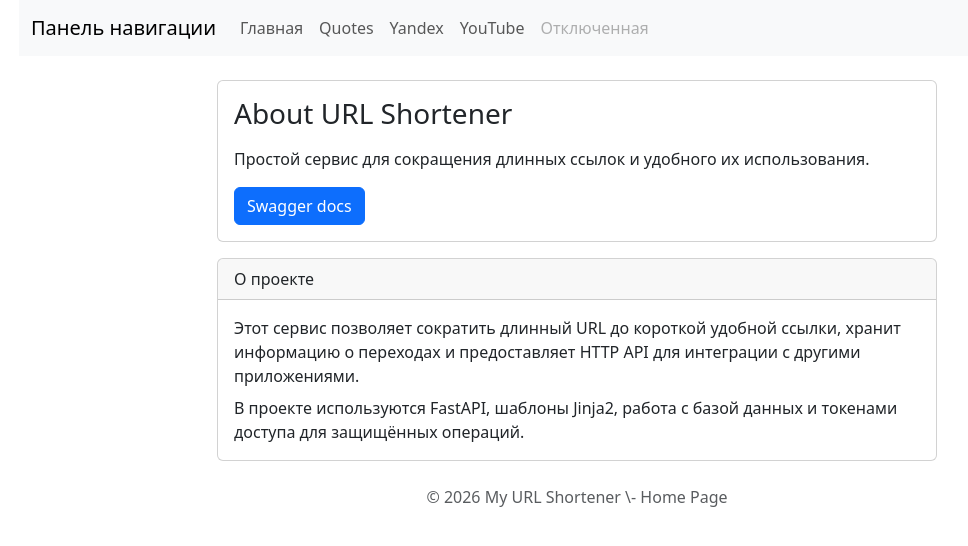
After one commit to zifrit/url_shortener, a FastAPI app: page /about in a window 1280 px wide. The commit adds this page. Shown: the top 546 px of the page, without its empty margins (63-1031 px from the left). Run offline with FastAPI, Linux system fonts and the light colour scheme; parts of the project's set-up code (start-up, migrations or seed data) failed here and were passed over.

Commit message:
add new endpoint, html page about site

```diff
--- /dev/null
+++ b/app/templates/about.html
@@ -0,0 +1,45 @@
+{% extends 'base.html' %}
+
+{% block title %}
+  About \- URL Shortener
+{% endblock %}
+
+{% block main %}
+<main class="container mt-4">
+  <div class="row">
+    <div class="col-md-8 mx-auto">
+      <div class="card mb-3">
+        <div class="card-body">
+          <h1 class="card-title h3 mb-3">About URL Shortener</h1>
+          <p class="card-text">
+            Простой сервис для сокращения длинных ссылок и удобного их использования.
+          </p>
+          <a class="btn btn-primary" href="/docs">Swagger docs</a>
+        </div>
+      </div>
+
+      <div class="card">
+        <div class="card-header">
+          О проекте
+        </div>
+        <div class="card-body">
+          <p class="card-text mb-2">
+            Этот сервис позволяет сократить длинный URL до короткой удобной ссылки,
+            хранит информацию о переходах и предоставляет HTTP API для интеграции с другими приложениями.
+          </p>
+          <p class="card-text mb-0">
+            В проекте используются FastAPI, шаблоны Jinja2, работа с базой данных и токенами доступа для
+            защищённых операций.
+          </p>
+        </div>
+      </div>
+    </div>
+  </div>
+</main>
+{% endblock %}
+
+{% block footer %}
+<footer class="text-center mt-4 mb-3 text-muted">
+  &copy; {{ today.year }} My URL Shortener \- Home Page
+</footer>
+{% endblock %}
--- a/app/templates/home.html
+++ b/app/templates/home.html
@@ -7,7 +7,6 @@
 {% block main %}
 	<main>
   <p class="h3">Home url shortener page</p>
-  <a href="/docs">Swagger docs</a>
 </main>
 <div class="mt-2">
 <h3>My features</h3>
```
Also changed, not shown: app/api/main_views.py (+18 -1 lines).
